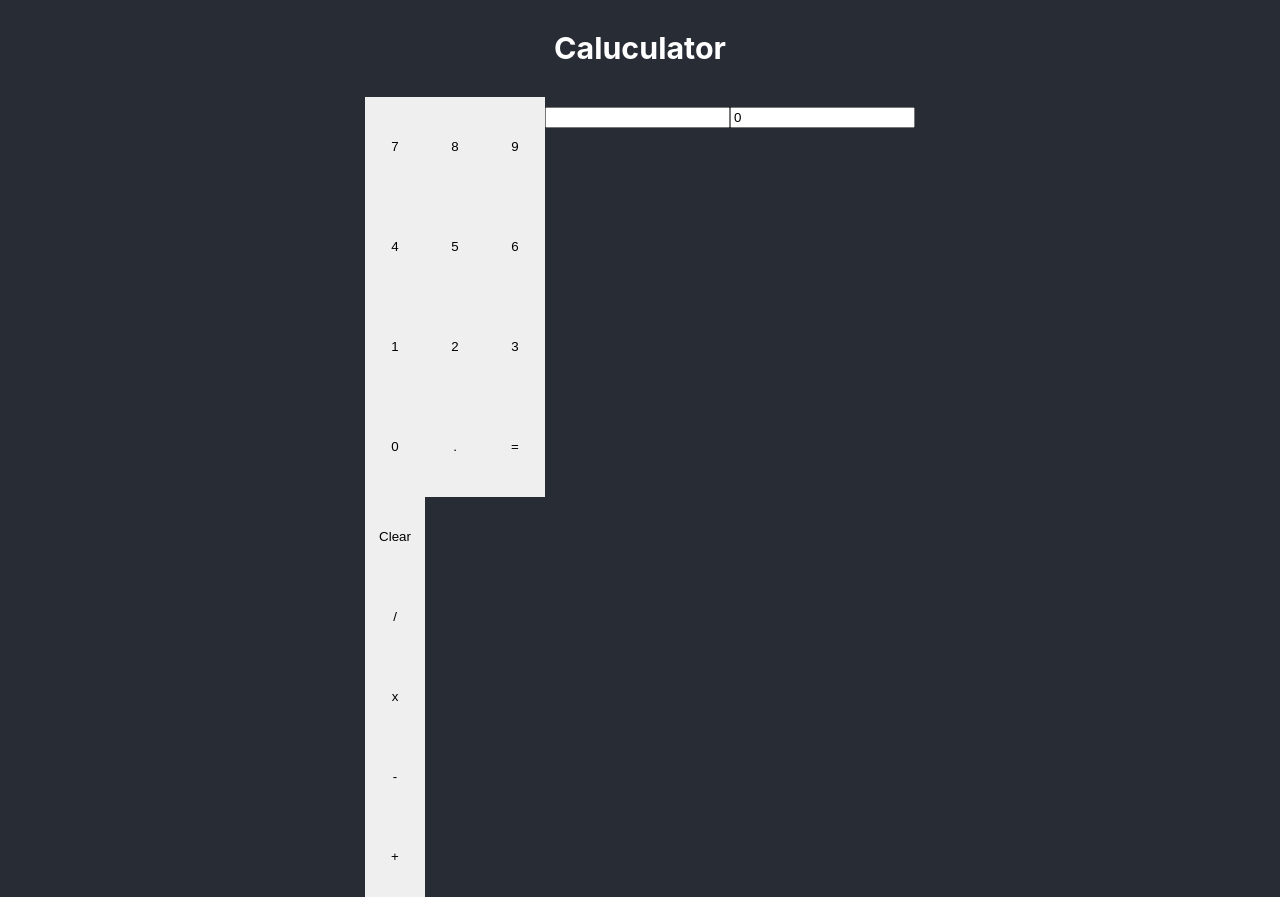
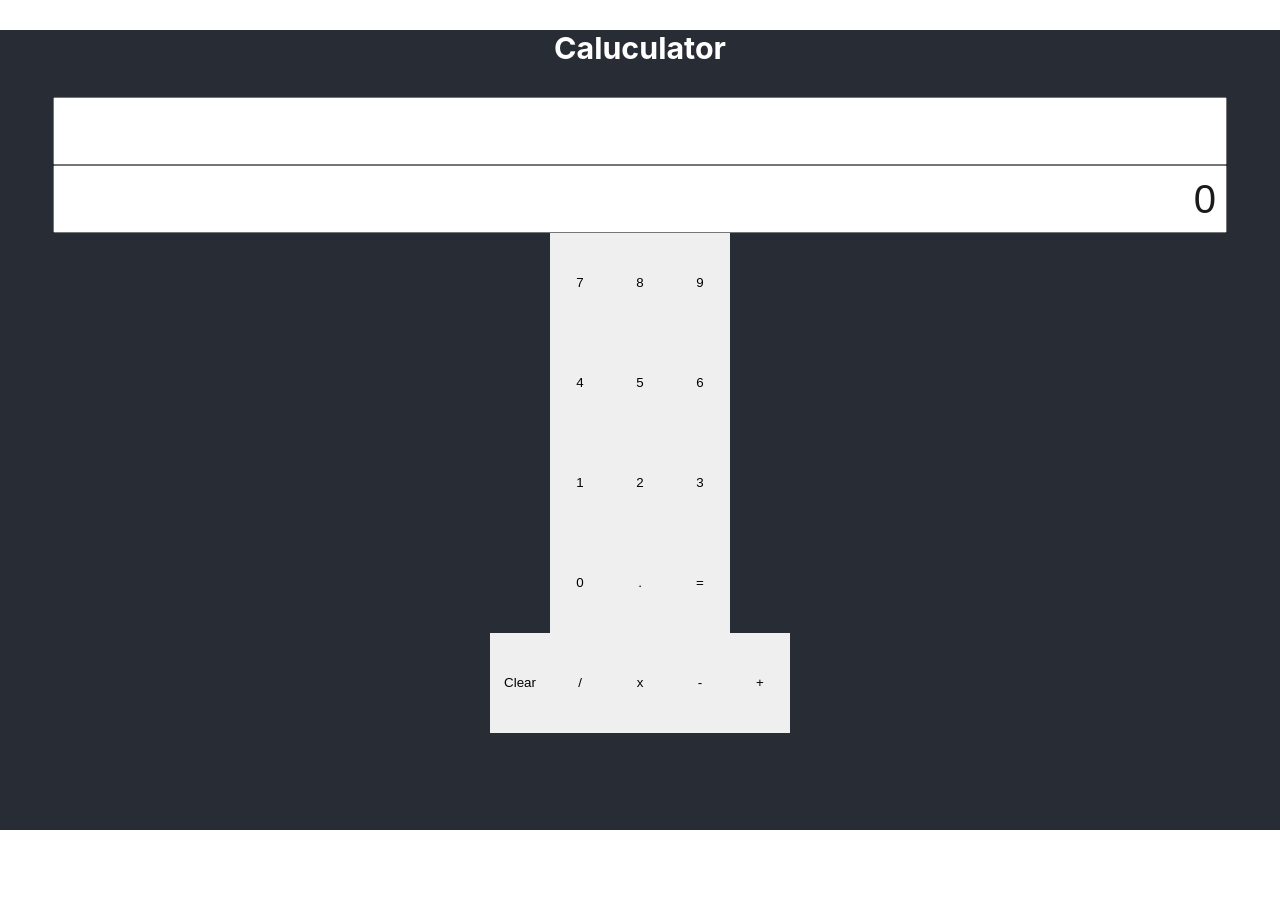
Before and after one commit to paulkiren/ReactJS, a React (Create React App) app in the folder todo_hooks_exp/: page / in a window 1280 px wide. After the commit the page ends 830 px from the top, so only its background shows below. Built offline with nearby package versions, Linux system fonts and the light colour scheme.

Commit message:
updated view

```diff
--- a/todo_hooks_exp/src/App.css
+++ b/todo_hooks_exp/src/App.css
@@ -2,14 +2,22 @@
   text-align: center;
 
 }
+
 .caluculator-keys {
-  float: left;
+  background-color: transparent;
 }
-.caluculator-keys:after {
-  clear: both;
-  content: "";
-  display: table;
+
+
+.currentValue {
+  height: auto;
+  width: 90%;
+  padding: 9px;
+  font-size: 40px;
+  line-height: 46px;
+  color: #1A1A1A;
+  text-align: end;
 }
+
 .numButton {
   height: 100px;
   width: 60px;
@@ -17,33 +25,6 @@
   ;
 }
 
-.number-pad {
-  max-width: 180px;
-
-}
-
-.arithmetic-ops {
-  max-width: 60px;
-
-
-}
-
-.functionButton {
-  height: 80px;
-  width: 60px;
-  border: 0px solid green;
-  ;
-}
-
-.Calculator {
-
-  background-color: crimson;
-}
-
-.Calculator .App-header {
-
-  background-color: crimson;
-}
 
 .App-logo {
   height: 40vmin;
@@ -59,7 +40,7 @@
 .App-header {
   background-color: #282c34;
   min-height: 100vh;
-  display: flex;
+  /* display: flex; */
   flex-direction: column;
   align-items: center;
   justify-content: center;
--- a/todo_hooks_exp/src/App.js
+++ b/todo_hooks_exp/src/App.js
@@ -1,20 +1,20 @@
 import React from 'react';
 import logo from './logo.svg';
 import './App.css';
-import Calculator from  './Calculator/Calculator';
+import Calculator from './Calculator/Calculator';
 
 function App() {
-  return (
-    <div className="App">
-      <header className="App-header">
+    return (
+        <div className="App">
+            <div className="App-header">
 
-      <Calculator></Calculator>
-      </header>
+                <Calculator></Calculator>
+            </div>
 
 
 
-    </div>
-  );
+        </div>
+    );
 }
 
 export default App;
--- a/todo_hooks_exp/src/Calculator/Calculator.jsx
+++ b/todo_hooks_exp/src/Calculator/Calculator.jsx
@@ -55,6 +55,9 @@ class Calculator extends React.Component {
             currentValue: ''
         }));
 
+        this.setState({ expressionString: this.state.expressionStack.concat(' ') });
+
+
 
 
 
@@ -83,9 +86,9 @@ class Calculator extends React.Component {
                 <h3>Caluculator</h3>
 
                 <HistoryExpressionList historyItems={this.state.historyItems} />
-                <div>{() => this.state.expressionStack.concat(' ')}</div>
-                <input value={this.state.currentValue} />
-                <input value={this.state.resultValue} />
+                <div>{this.state.expressionString}</div>
+                <input className="currentValue" value={this.state.currentValue} />
+                <input className="currentValue" value={this.state.resultValue} />
                 <div className="caluculator-keys">
                     <div className="number-pad">
                         <div >
@@ -104,21 +107,22 @@ class Calculator extends React.Component {
                             <button className="numButton"
                                 value='=' onClick={this.handleSubmit}>=</button>
                         </div>
+                        <div >
+                            <button className="numButton"
+                                value='clear' onClick={this.functionClick}>Clear</button>
+                            <button className="numButton"
+                                value='/' onClick={this.handleArithmeticOps}>/</button>
+                            <button className="numButton"
+                                value='x' onClick={this.handleArithmeticOps}>x</button>
+                            <button className="numButton"
+                                value='-' onClick={this.handleArithmeticOps}>-</button>
+                            <button className="numButton"
+                                value='+' onClick={this.handleArithmeticOps}>+</button>
+
+                        </div>
 
                     </div>
-                    <div className="arithmetic-ops">
-                        <button className="functionButton"
-                            value='clear' onClick={this.functionClick}>Clear</button>
-                        <button className="functionButton"
-                            value='/' onClick={this.handleArithmeticOps}>/</button>
-                        <button className="functionButton"
-                            value='x' onClick={this.handleArithmeticOps}>x</button>
-                        <button className="functionButton"
-                            value='-' onClick={this.handleArithmeticOps}>-</button>
-                        <button className="functionButton"
-                            value='+' onClick={this.handleArithmeticOps}>+</button>
 
-                    </div>
 
                 </div>
             </div>
@@ -160,7 +164,8 @@ class Calculator extends React.Component {
             historyItems: state.historyItems.concat(newItem),
             text: ''
         }));
-        this.setState({ currentValue: '' });
+        this.setState({ currentValue: '' , });
+
 
     }
 }
```
